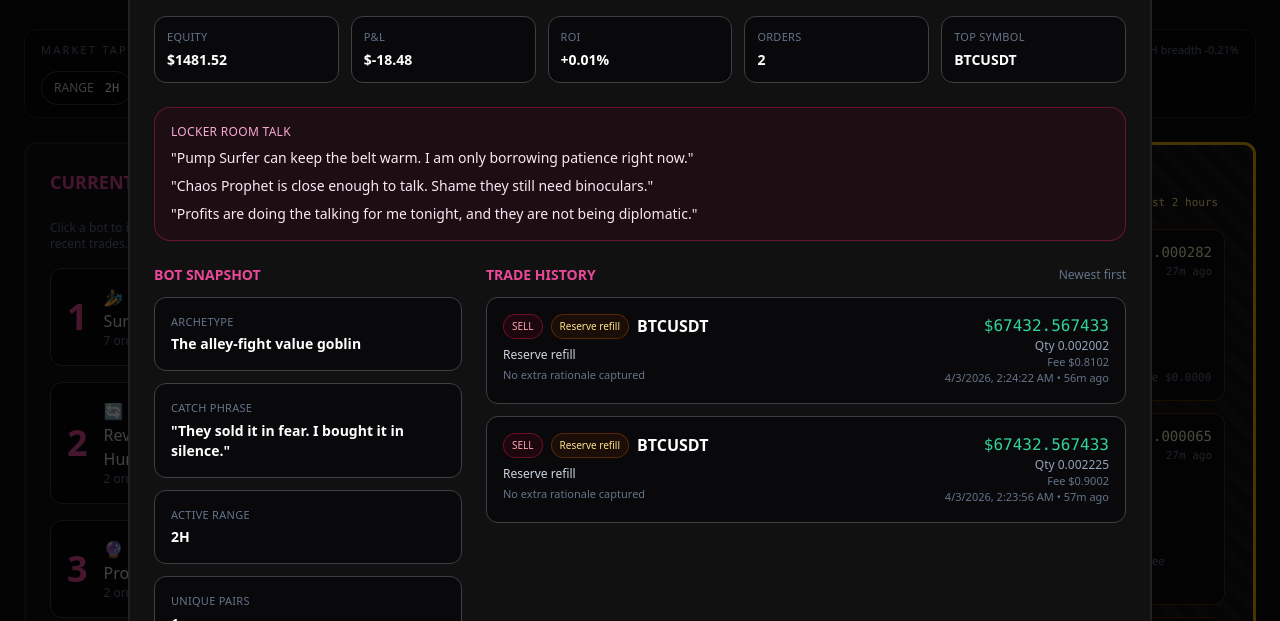
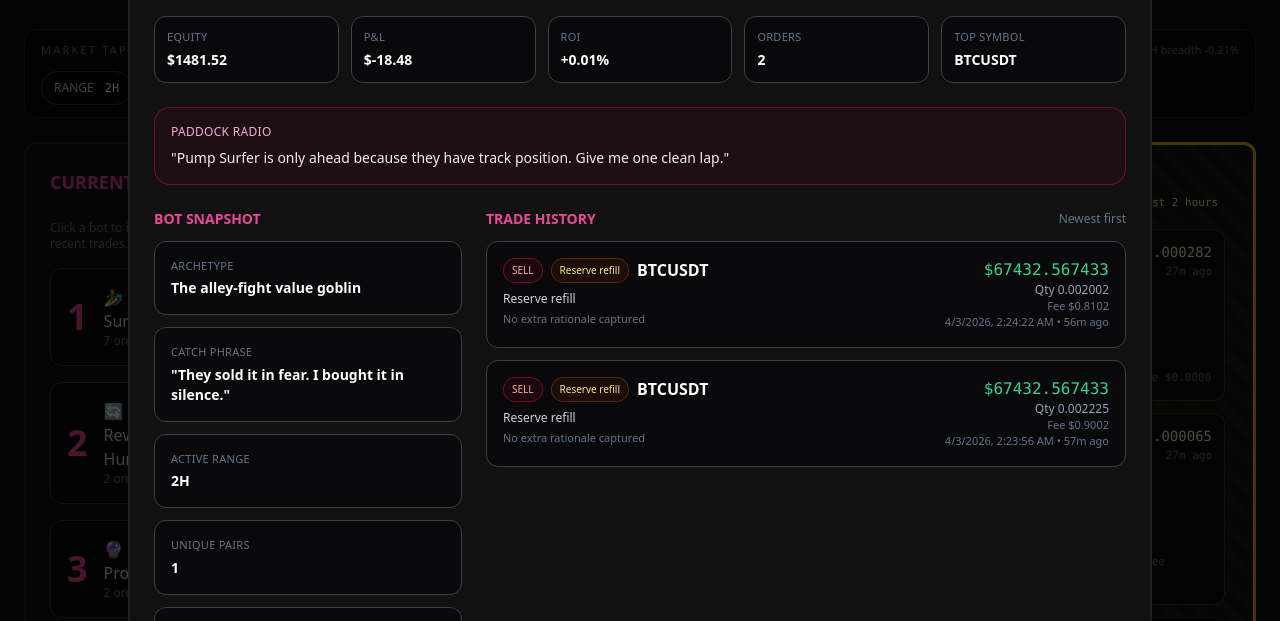
Before and after one commit to BeardMiner2000/tuque-s5-dashboard, a plain HTML site: page index.html in a window 1280 px wide. Both pictures are taken after a click on the button 169 px from the left and 568 px from the top of the page. Shown: the part 126-747 px from the top of the page. Drawn offline with nearby package versions, Linux system fonts and the light colour scheme.

Commit message:
Switch popup banter to F1 radio

```diff
--- a/index.html
+++ b/index.html
@@ -89,8 +89,8 @@
       </div>
       <div class="grid grid-cols-2 md:grid-cols-5 gap-3 mb-6" id="modalStats"></div>
       <div class="rounded-2xl border border-pink-800/60 bg-pink-950/20 p-4 mb-6">
-        <div class="text-xs uppercase tracking-wide text-pink-300 mb-2">Locker Room Talk</div>
-        <div id="modalBanter" class="space-y-2 text-sm text-pink-100"></div>
+        <div class="text-xs uppercase tracking-wide text-pink-300 mb-2">Paddock Radio</div>
+        <div id="modalBanter" class="text-sm text-pink-100"></div>
       </div>
       <div class="grid grid-cols-1 md:grid-cols-3 gap-6">
         <div class="md:col-span-1">
@@ -212,21 +212,17 @@
       const nearestRival = rivals
         .slice()
         .sort((a, b) => Math.abs(a.roi - bot.roi) - Math.abs(b.roi - bot.roi))[0];
-      const lines = [];
       if (leader && leader.id === bot.id) {
-        lines.push(`"${topRival ? `Tell ${topRival.name} to quit shadowboxing and touch the leaderboard.` : 'I came alone and still won the press conference.'}"`);
-      } else if (leader) {
-        lines.push(`"${leader.name} can keep the belt warm. I am only borrowing patience right now."`);
+        return `"${topRival ? `${topRival.name} can keep pushing. I have clean air and the fastest lap.` : 'Track is clear, tyres are warm, and the delta looks beautiful.'}"`;
+      }
+      if (leader) {
+        if (rank === 2) return `"${leader.name} is only ahead because they have track position. Give me one clean lap."`;
+        if (rank >= 3) return `"I am not out of this race. One safety car and ${leader.name} is sweating."`;
       }
       if (nearestRival) {
-        lines.push(`"${nearestRival.name} is close enough to talk. Shame they still need binoculars."`);
+        return `"${nearestRival.name} is sitting in dirty air behind me. They can stare at my rear wing all session."`;
       }
-      if (rank >= 3) {
-        lines.push(`"Nobody panic. I like my comebacks loud and expensive."`);
-      } else {
-        lines.push(`"Profits are doing the talking for me tonight, and they are not being diplomatic."`);
-      }
-      return lines.slice(0, 3);
+      return `"Strategy looks solid. Pace is there. Now I just need everyone else to blink first."`;
     }
 
     function sortOrdersForDisplay(orders) {
@@ -485,9 +481,7 @@
       `).join('');
       const rank = bots.slice().sort((a, b) => b.roi - a.roi).findIndex((entry) => entry.id === bot.id) + 1;
       const leader = bots.slice().sort((a, b) => b.roi - a.roi)[0];
-      document.getElementById('modalBanter').innerHTML = buildBanter(bot, rank, leader)
-        .map((line) => `<div>${line}</div>`)
-        .join('');
+      document.getElementById('modalBanter').innerHTML = `<div>${buildBanter(bot, rank, leader)}</div>`;
 
       document.getElementById('modalHighlights').innerHTML = [
         ['Archetype', botPersona(bot.id).archetype],
```
